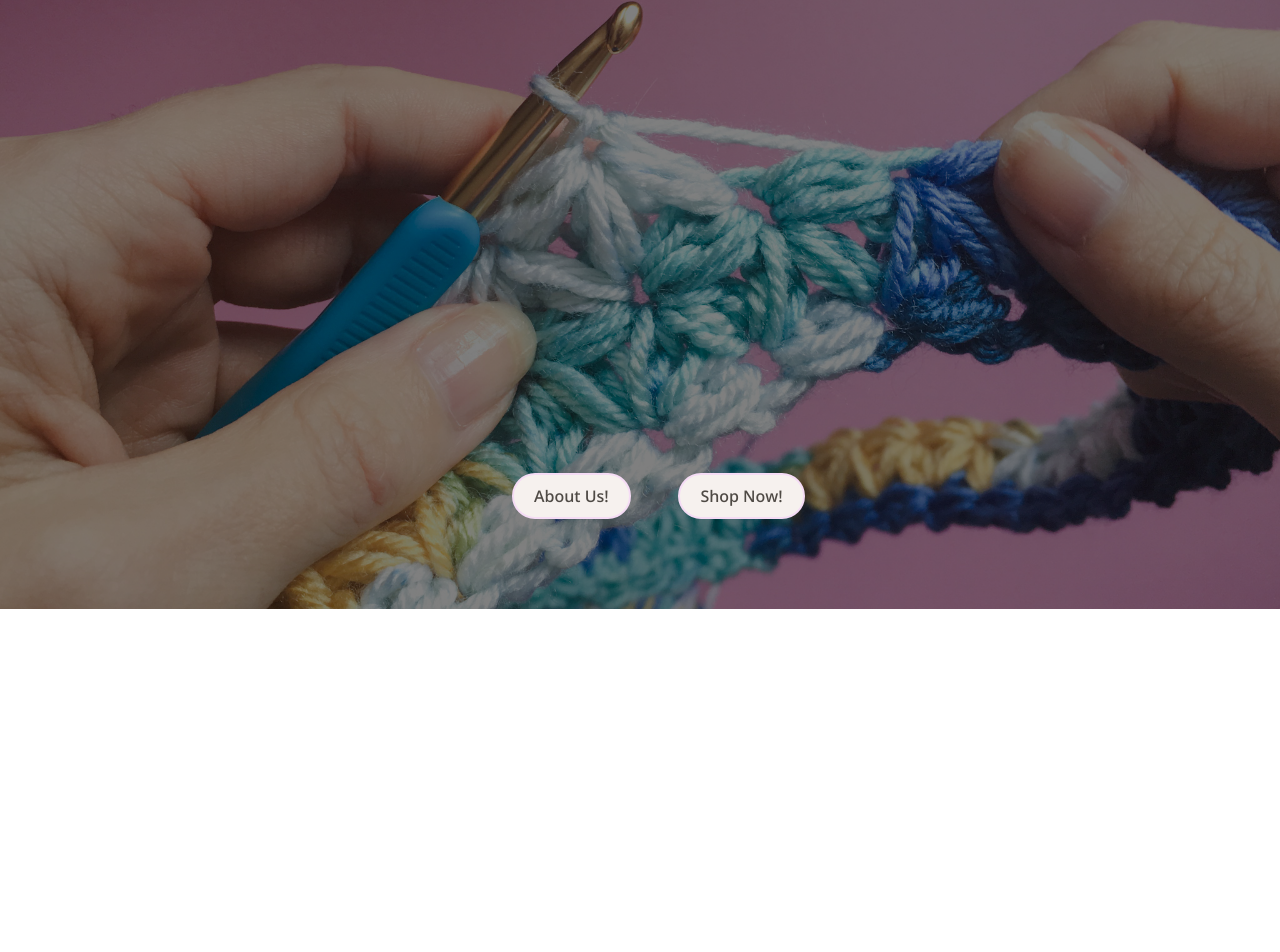
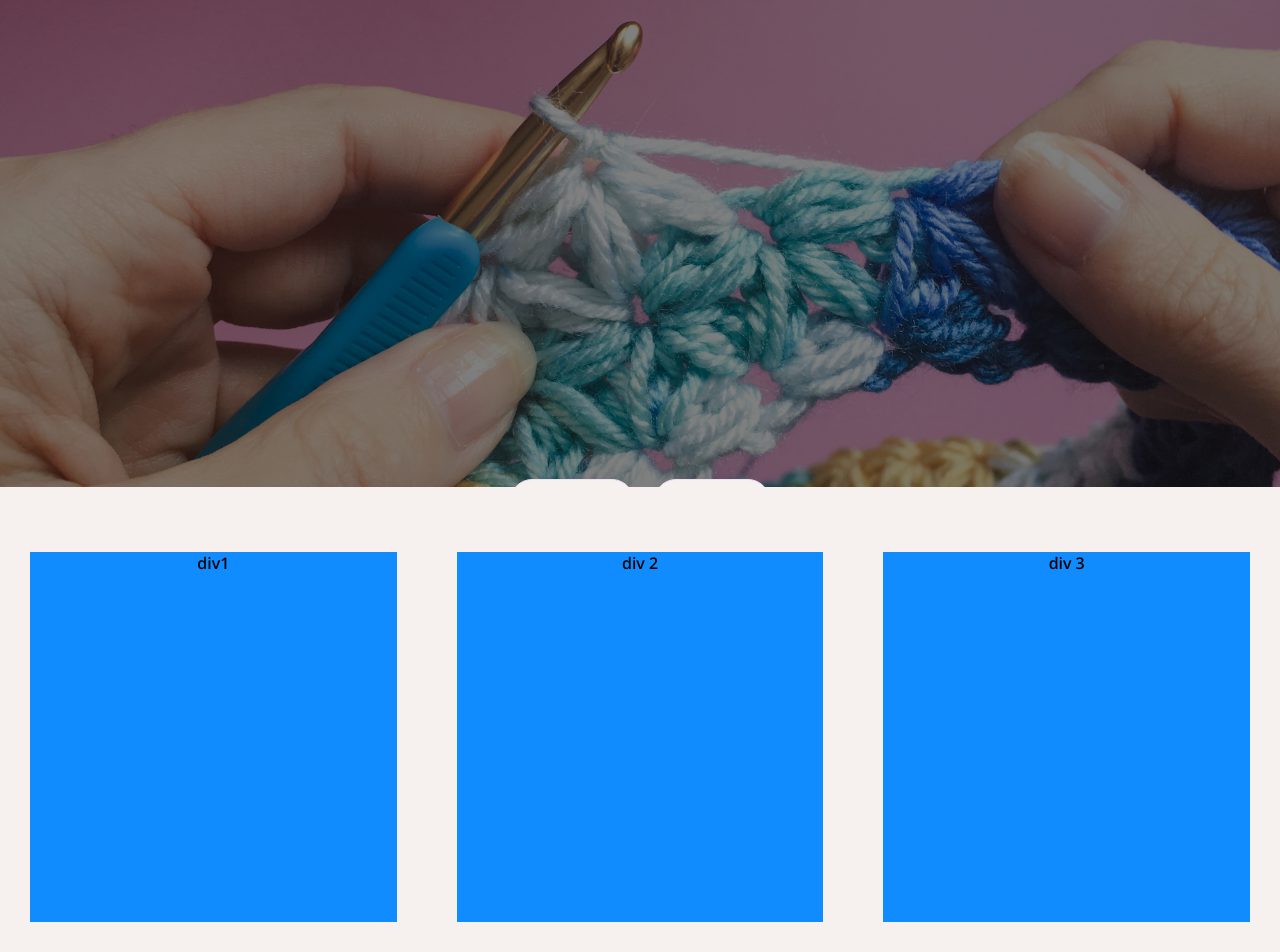
Before and after one commit to khingcode/crochet-website, a plain HTML site: page index.html in a window 1280 px wide. Shown: the part 71-1023 px from the top of the page. Before the commit the page ends 800 px from the top, so only its background shows below. Drawn offline with nearby package versions, Linux system fonts and the light colour scheme.

Commit message:
i think i fixed the spacing and all

```diff
--- a/index.html
+++ b/index.html
@@ -13,7 +13,7 @@
     <link rel="stylesheet" href="photostyle.css">
 </head>
 <body>
-    <section class="main">
+    <div class="main">
         <header class="header">
             <a href="#" class="logo">The Craft's Nook</a>
 
@@ -25,15 +25,30 @@
             </nav>
         </header>
         <div class="content">
-             <button class="orange-button left">Shop Now!</button>
+            <div class="button-container">
+                <button class="orange-button left">Shop Now!</button>
              <button class="orange-button right">About Us!</button>
+            </div>
+
         </div>
-    </section>
+    </div>
 
-    <section class="">
+    <div class="desc-segment">
+        <div class="container">
+            <div>
+                div1
+            </div>
+            <div>
+                div 2
+            </div>
+            <div>
+                div 3
+            </div>
+
+        </div>
 
 
-    </section>
+    </div>
 
 
 
--- a/style.css
+++ b/style.css
@@ -8,6 +8,7 @@
 
 body{
     min-height: 100vh;
+    /* background-color: #6C5F5B; */
 
 }
 
@@ -57,39 +58,69 @@ body{
 
 /****************************************************************/
 /* content css*/
+
 .content {
     width: 100%;
     height: 85%;
     position: absolute;
-    /* top: 50%; */
     background-image: linear-gradient(rgba(0,0,0,0.5),rgba(0,0,0,0.5)), url(img/bg.jpg);
     background-repeat: no-repeat;
     background-size: cover;
     background-position: center;
-    border-bottom: 70px;
+    top: 45%;
+    transform: translateY(-50%);
+  }
 
+  .button-container {
+    display: flex;
+    justify-content: center;
+    align-items: center;
+    position: relative;
+    top: 78%;
+    left: 50%;
+    transform: translateX(-50%);
   }
-.orange-button{
+
+  .orange-button {
     background-color: #F6F1EE; /* orange background */
     color: #4F4A45; /* white text */
-  border: 2px solid rgb(245, 220, 245); /* remove border */
+    border: 1px solid rgb(245, 220, 245); /* remove border */
     padding: 10px 20px; /* add padding */
     font-size: 16px; /* set font size */
     cursor: pointer; /* change cursor shape on hover */
     border-radius: 35px; /* add rounded corners */
+    margin: 0 10px; /* add some space between buttons */
+  }
 
-}
-.left{
-    position: absolute;
-  top: 80%;
-  left: 53%;
-}
-.right{
-    position: absolute;
-  top: 80%;
-  left: 40%;
-}
+
 
 .orange-button:hover {
   background-color: #ED7D31; /* darker orange background on hover */
 }
+
+
+/****** display of description ***************************************/
+.desc-segment{
+
+    display: flex;
+    position:relative;
+    /* top:100%; */
+    transform: translateY(120%);
+}
+.container{
+   display: flex;
+    justify-content: center;
+    align-items: center;
+    min-height: 400px;
+    width: 100%;
+    background-color: #F6F1EE;
+    /* margin-top: 60px; */
+}
+.container div{
+    height: 370px;
+    width: 100%;
+    background: #108cff;
+    margin: 30px;
+    text-align: center;
+    margin-top: 65px;
+}
```
Lines whose indentation alone changed are shown as unchanged.
